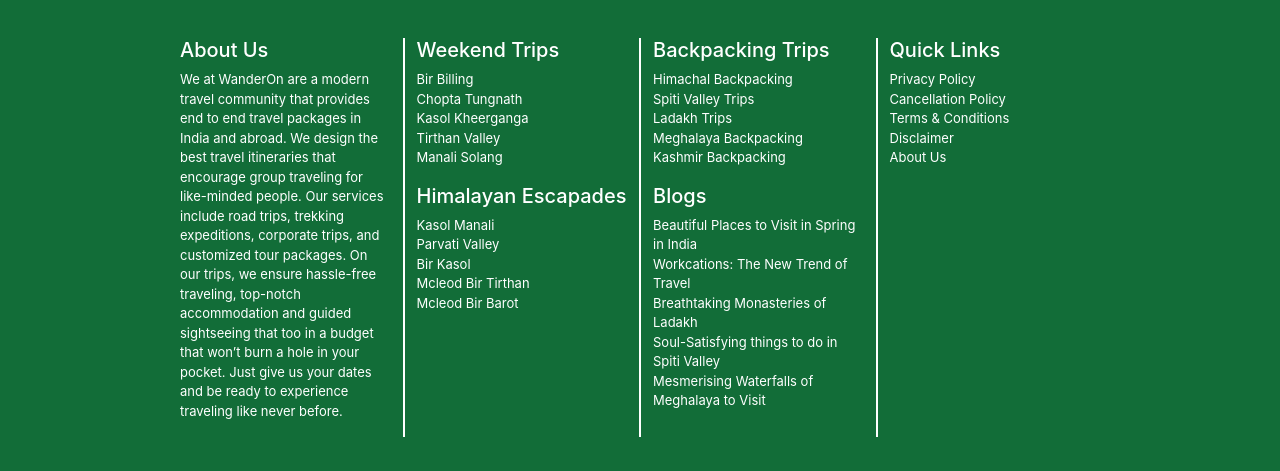
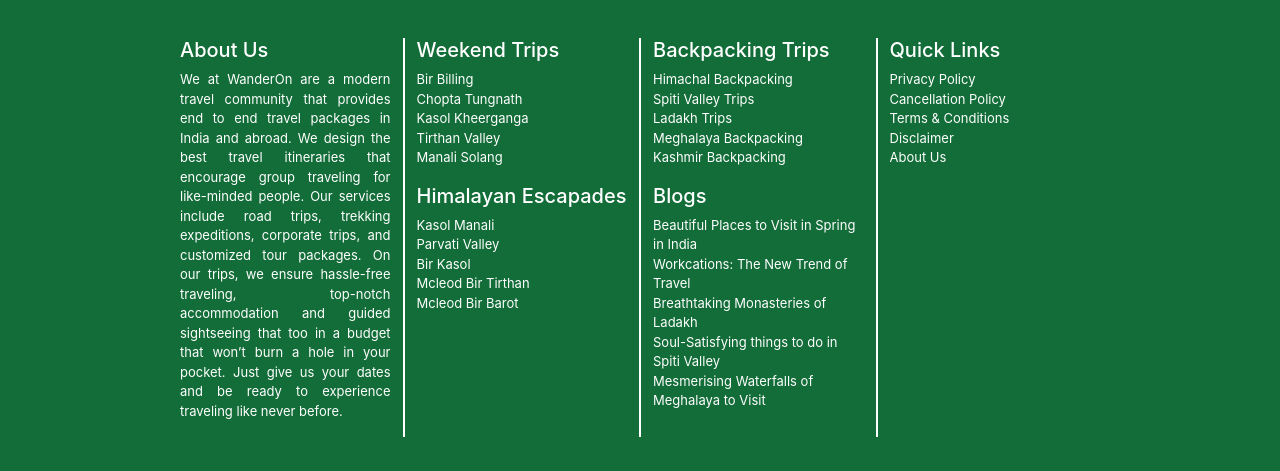
Before and after one commit to gdev8584/wanderon-project, a React (Create React App) app: page / in a window 1280 px wide. Shown: the part 136-607 px from the top of the page. Built offline with nearby package versions, Linux system fonts and the light colour scheme; no server answers.

Commit message:
Update Page7.css

```diff
--- a/src/components/styles/Page7.css
+++ b/src/components/styles/Page7.css
@@ -13,6 +13,9 @@ ul{
 }
 .p7c {
     border-right: 2px solid white;
+}
+.p7c p {
+    text-align: justify;
 }
 
 @media (max-width: 900px) {
```
